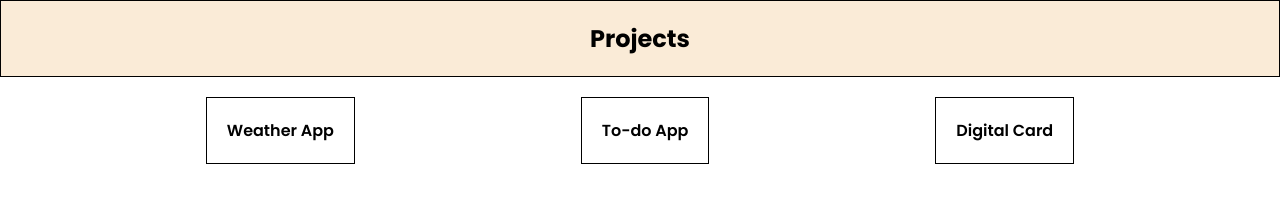
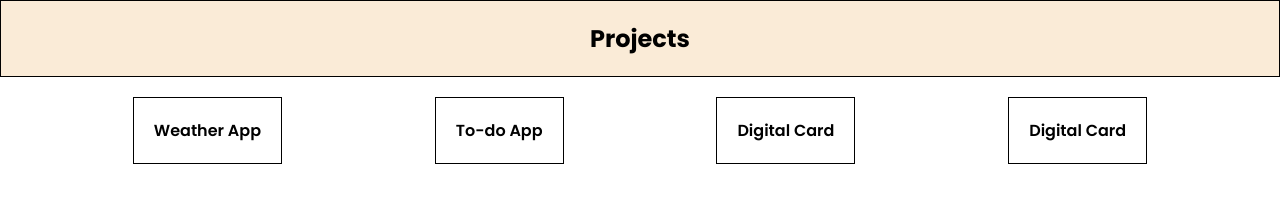
Before and after one commit to m0hn-z/ProjectsSite, a plain HTML site: page index.html in a window 1280 px wide. Drawn offline with Linux system fonts and the light colour scheme.

Commit message:
Update index.html

```diff
--- a/index.html
+++ b/index.html
@@ -18,6 +18,9 @@
          <li>
             <a href="https://digital-card-r.vercel.app" target="_blank">Digital Card</a>
         </li>
+         <li>
+            <a href="https://travel-journal-seven-iota.vercel.app" target="_blank">Digital Card</a>
+        </li>
 
     </ul>
 </body>
```
